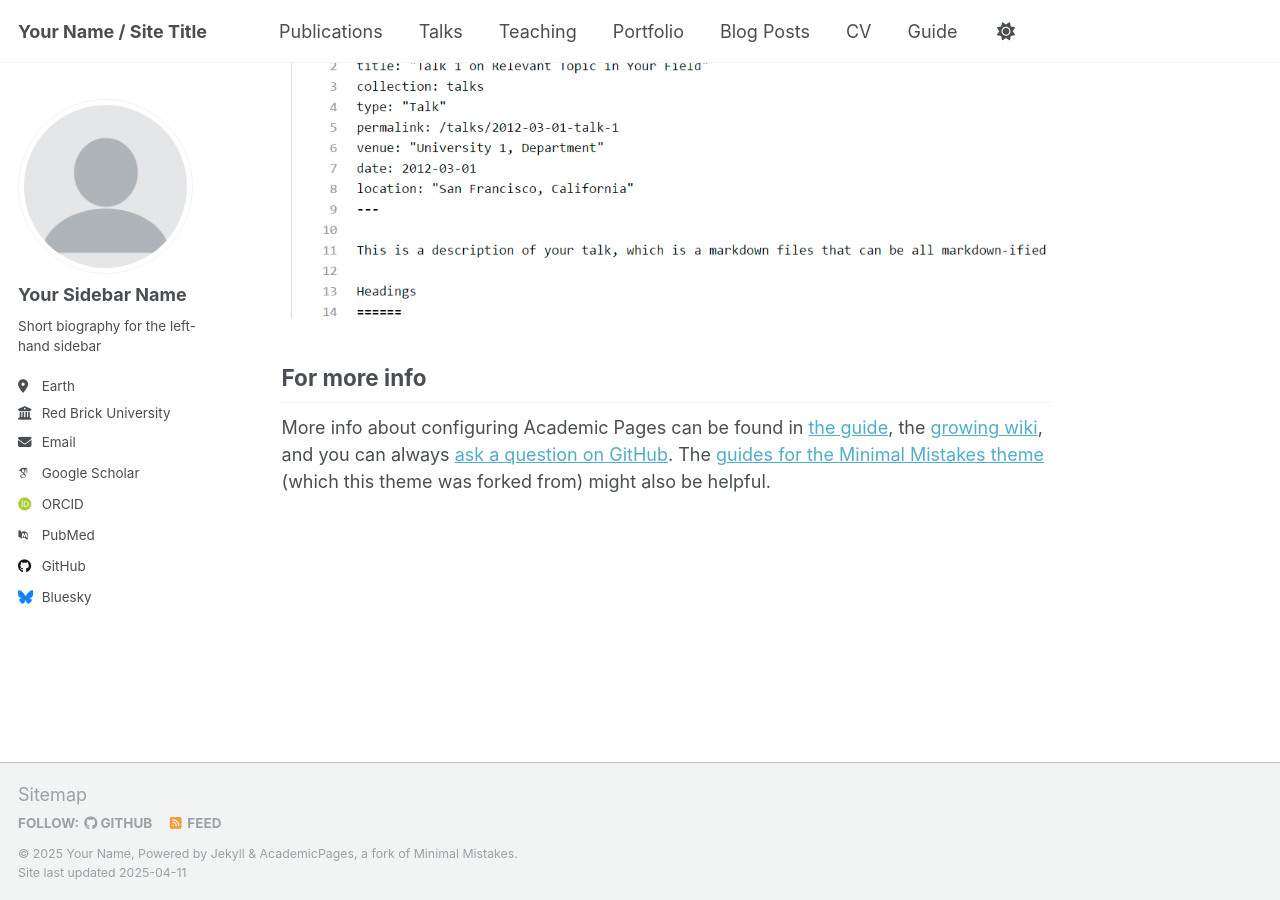
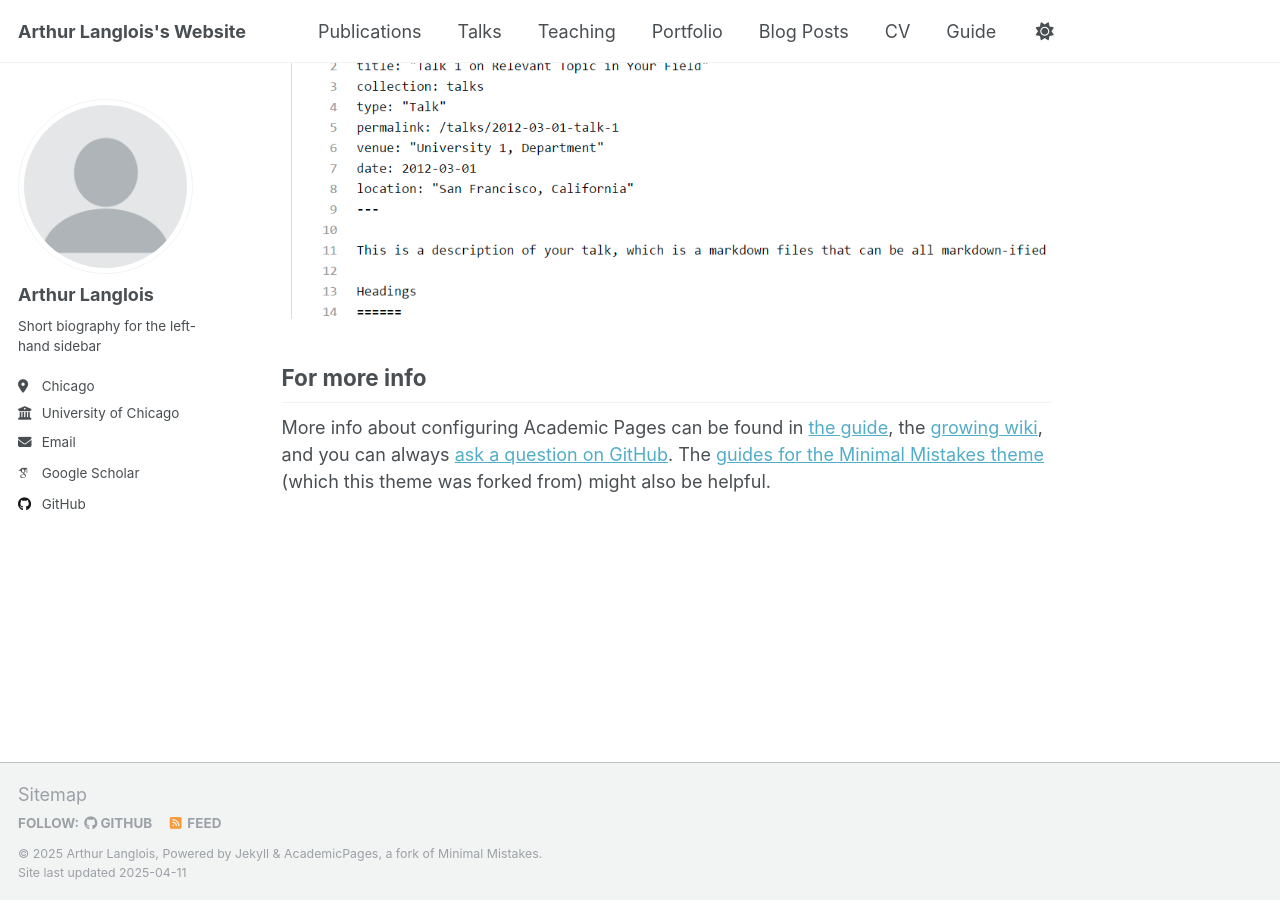
Before and after one commit to Arthur-Langlois/Arthur-Langlois.github.io, a Jekyll site: the page built from _pages/about.md, in a window 1280 px wide and 900 px high, scrolled down 2636 px. Built offline with Jekyll 4.4.1, drawn with Linux system fonts in a browser that asks for light colours; some web fonts are replaced; part of the change alters nothing that is shown.

Commit message:
Update _config.yml

```diff
--- a/_config.yml
+++ b/_config.yml
@@ -9,9 +9,9 @@
 # Basic Site Settings
 locale                   : "en-US"
 site_theme               : "default"
-title                    : "Your Name / Site Title"
+title                    : "Arthur Langlois's Website"
 title_separator          : "-"
-name                     : &name "Your Name"
+name                     : &name "Arthur Langlois"
 description              : &description "personal description"
 url                      : https://academicpages.github.io # the base hostname & protocol for your site e.g. "https://[your GitHub username].github.io"
 baseurl                  : "" # the subpath of your site, e.g. "/blog"
@@ -23,23 +23,18 @@ repository               : "academicpages/academicpages.github.io"
 author:
   # Biographic information
   avatar           : "profile.png"
-  name             : "Your Sidebar Name"
+  name             : "Arthur Langlois"
   pronouns         : # example: "she/her"
   bio              : "Short biography for the left-hand sidebar"
-  location         : "Earth"
-  employer         : "Red Brick University"
+  location         : "Chicago"
+  employer         : "University of Chicago"
   uri              : # URL
-  email            : "none@example.org"
+  email            : "arthurlanglois@uchicago.edu"
 
   # Academic websites
   arxiv            : # URL - Update with the correct link to your profile
-  googlescholar    : "https://scholar.google.com/citations?user=PS_CX0AAAAAJ"
-  impactstory      : # URL
-  orcid            : "http://orcid.org/yourorcidurl"
-  semantic         : # URL
-  pubmed           : "https://www.ncbi.nlm.nih.gov/pubmed/?term=john+snow"
-  researchgate     : # URL
-  scopus           : # URL
+  googlescholar    : "https://scholar.google.com/citations?user=dpAtBI4AAAAJ&hl=en&inst=5778974199078678248"
+
 
   # Repositories and software development
   bitbucket        : # Username - Update with your username on the site
@@ -50,30 +45,11 @@ author:
   stackoverflow    : # User number or user number and name (i.e., use "1" or "1/jeff-atwood")
 
   # Social media
-  bluesky          : "bsky.app" # Replace this with you Bluesky username
-  facebook         : # Username
-  flickr           : # Username
-  foursquare       : # Username
   goodreads        : # Username
-  google_plus      : # Username
-  keybase          : # Username
-  instagram        : # Username
-  lastfm           : # Username
-  linkedin         : # Username
-  mastodon         : # URL
-  medium           : # URL
-  pinterest        : # Username
-  soundcloud       : # Username
-  steam            : # Username
-  telegram         : # URL
-  tumblr           : # Username
-  twitter          : # Username for X / Twitter
-  vine             : # Username
-  weibo            : # Username
-  wikipedia        : # Username
-  xing             : # Username
-  youtube          : # Username
-  zhihu            : # Username
+  linkedin         : # https://www.linkedin.com/in/arthur-langlois-9916bb17b/
+
+  twitter          : # Arthur54652649
+
 
 # Publication Category - The following the list of publication categories and their headings
 publication_category:
```
